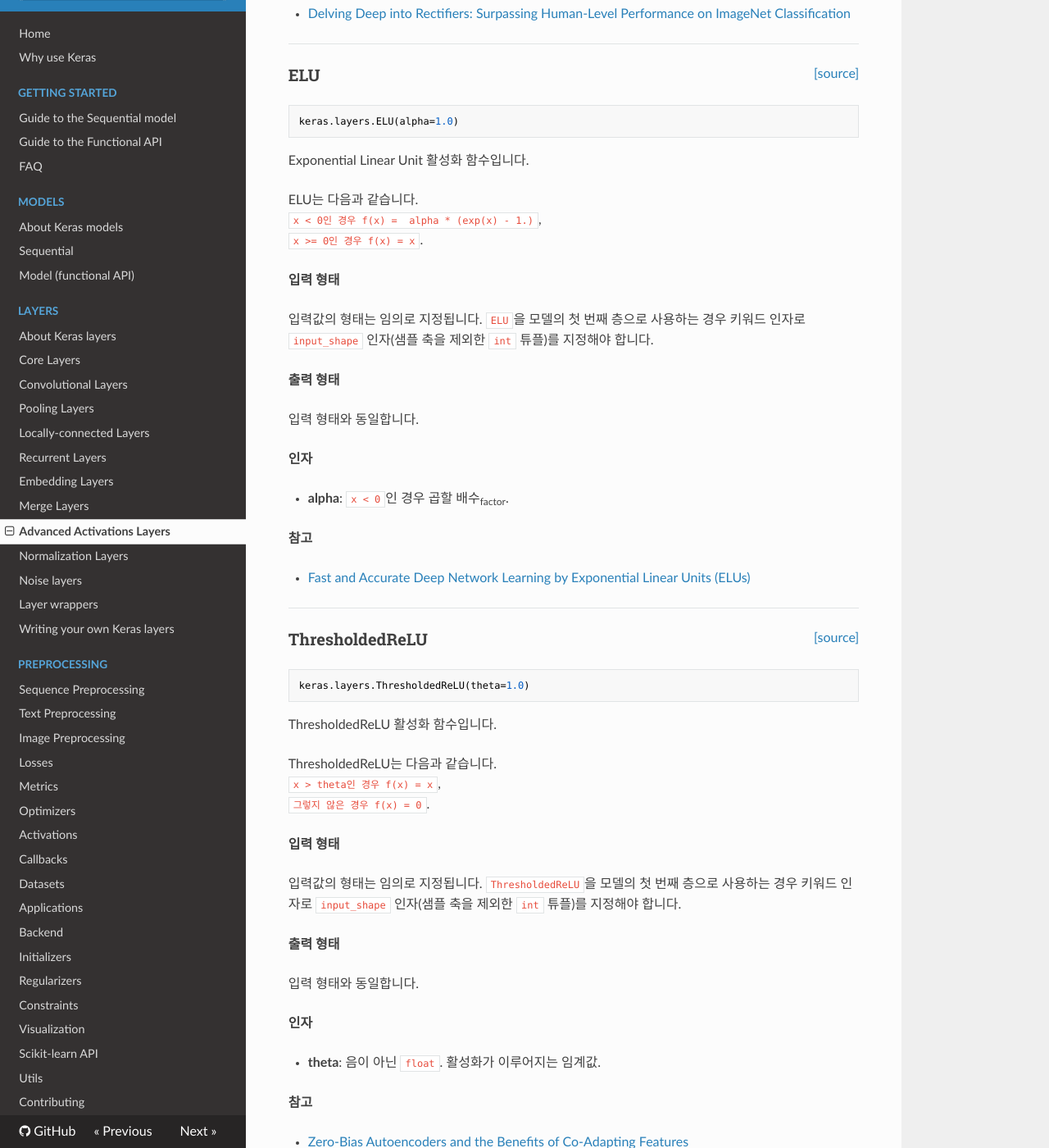
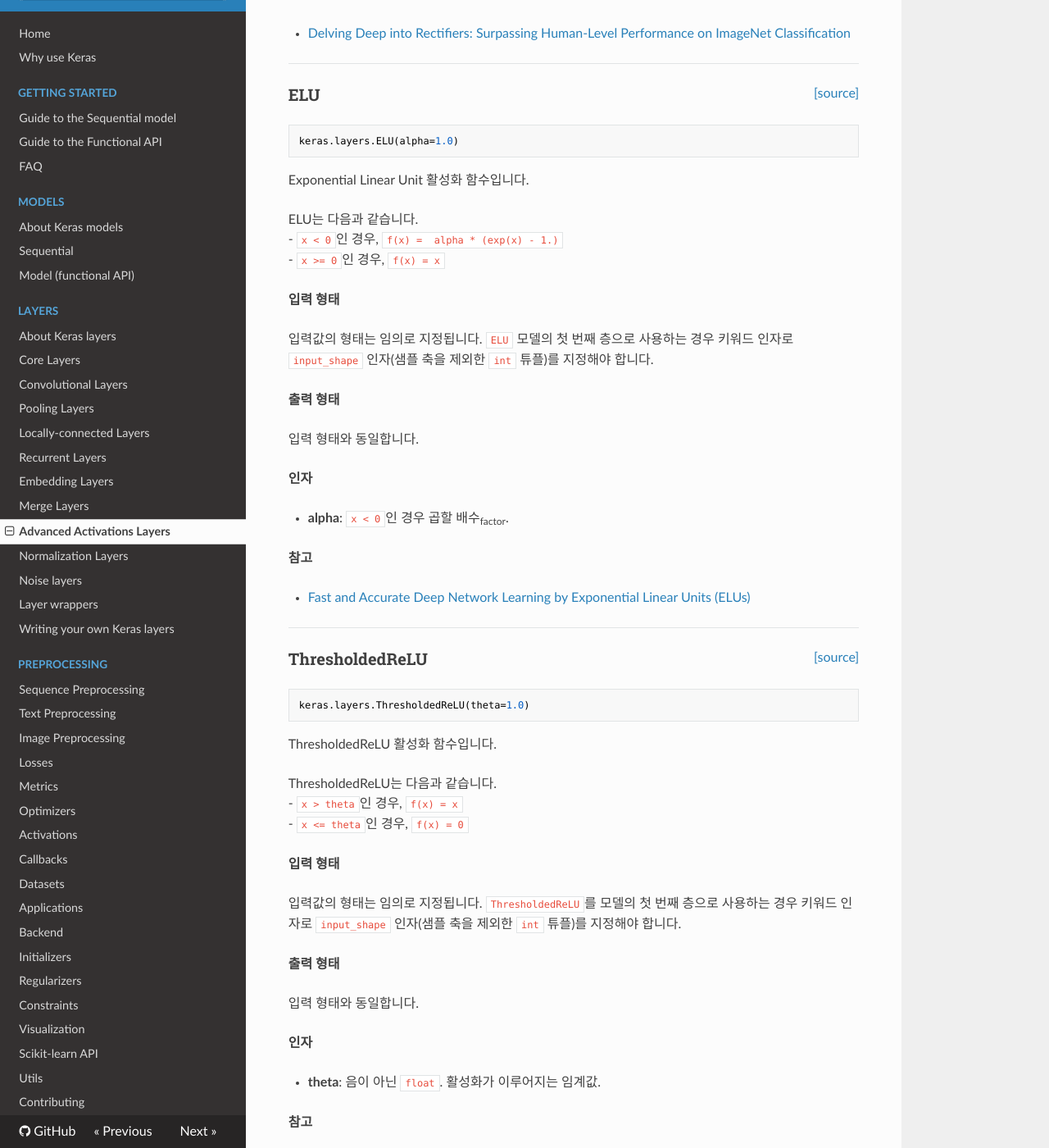
Before and after one commit to keras-team/keras-docs-ko, an MkDocs documentation site: the page built from sources/layers/advanced-activations.md, in a window 1280 px wide and 1400 px high, scrolled down 1567 px. Shown: the whole window at 82% size. Built offline with MkDocs 1.6.1, drawn with Linux system fonts in a browser that asks for light colours; nearby versions of some CDN libraries; some of the changed text lies outside the part shown.

Commit message:
Update advanced-activations.md
함수 설명 포맷 수정

```diff
--- a/sources/layers/advanced-activations.md
+++ b/sources/layers/advanced-activations.md
@@ -8,8 +8,8 @@ keras.layers.LeakyReLU(alpha=0.3)
 Leaky Rectified Linear Unit 활성화 함수입니다.
 
 유닛이 활성화되지 않는 경우 작은 그래디언트를 허용합니다.
-`x < 0인 경우 f(x) = alpha * x`,
-`x >= 0인 경우 f(x) = x`.
+- `x < 0`인 경우 `f(x) = alpha * x`
+- `x >= 0`인 경우 `f(x) = x`
 
 __입력 형태__
 
@@ -40,13 +40,14 @@ keras.layers.PReLU(alpha_initializer='zeros', alpha_regularizer=None, alpha_cons
 Parametric Rectified Linear Unit 활성화 함수입니다.
 
 PReLU는 다음과 같습니다.
-`x < 0인 경우 f(x) = alpha * x`,
-`x >= 0인 경우 f(x) = x`,
+- `x < 0`인 경우, `f(x) = alpha * x`
+- `x >= 0`인 경우, `f(x) = x`
+
 `alpha`는 x와 동일한 형태를 가진 학습된 배열입니다.
 
 __입력 형태__
 
-입력값의 형태는 임의로 지정됩니다. `PReLU`을 모델의 첫 번째 층으로 사용하는 경우 키워드 인자로 `input_shape` 인자(샘플 축을 제외한 `int` 튜플)를 지정해야 합니다.
+입력값의 형태는 임의로 지정됩니다. `PReLU`를 모델의 첫 번째 층으로 사용하는 경우 키워드 인자로 `input_shape` 인자(샘플 축을 제외한 `int` 튜플)를 지정해야 합니다.
 
 __출력 형태__
 
@@ -76,12 +77,12 @@ keras.layers.ELU(alpha=1.0)
 Exponential Linear Unit 활성화 함수입니다.
 
 ELU는 다음과 같습니다.
-`x < 0인 경우 f(x) =  alpha * (exp(x) - 1.)`,
-`x >= 0인 경우 f(x) = x`.
+- `x < 0`인 경우, `f(x) =  alpha * (exp(x) - 1.)`
+- `x >= 0`인 경우, `f(x) = x`
 
 __입력 형태__
 
-입력값의 형태는 임의로 지정됩니다. `ELU`을 모델의 첫 번째 층으로 사용하는 경우 키워드 인자로 `input_shape` 인자(샘플 축을 제외한 `int` 튜플)를 지정해야 합니다.
+입력값의 형태는 임의로 지정됩니다. `ELU` 모델의 첫 번째 층으로 사용하는 경우 키워드 인자로 `input_shape` 인자(샘플 축을 제외한 `int` 튜플)를 지정해야 합니다.
 
 __출력 형태__
 
@@ -108,12 +109,12 @@ keras.layers.ThresholdedReLU(theta=1.0)
 ThresholdedReLU 활성화 함수입니다.
 
 ThresholdedReLU는 다음과 같습니다.
-`x > theta인 경우 f(x) = x`,
-`그렇지 않은 경우 f(x) = 0`.
+- `x > theta`인 경우, `f(x) = x`
+- `x <= theta`인 경우,  `f(x) = 0`
 
 __입력 형태__
 
-입력값의 형태는 임의로 지정됩니다. `ThresholdedReLU`을 모델의 첫 번째 층으로 사용하는 경우 키워드 인자로 `input_shape` 인자(샘플 축을 제외한 `int` 튜플)를 지정해야 합니다.
+입력값의 형태는 임의로 지정됩니다. `ThresholdedReLU`를 모델의 첫 번째 층으로 사용하는 경우 키워드 인자로 `input_shape` 인자(샘플 축을 제외한 `int` 튜플)를 지정해야 합니다.
 
 __출력 형태__
 
@@ -141,7 +142,7 @@ Softmax 활성화 함수입니다.
 
 __입력 형태__
 
-입력값의 형태는 임의로 지정됩니다. `Softmax`을 모델의 첫 번째 층으로 사용하는 경우 키워드 인자로 `input_shape` 인자(샘플 축을 제외한 `int` 튜플)를 지정해야 합니다.
+입력값의 형태는 임의로 지정됩니다. `Softmax`를 모델의 첫 번째 층으로 사용하는 경우 키워드 인자로 `input_shape` 인자(샘플 축을 제외한 `int` 튜플)를 지정해야 합니다.
 
 __출력 형태__
 
@@ -165,13 +166,13 @@ Rectified Linear Unit 활성화 함수입니다.
 인자들의 기본값을 사용하면 원소별로<sub>element-wise</sub> 연산된 `max(x, 0)`를 반환합니다.
 
 다른 인자를 사용하면 다음과 같습니다.
-`x >= max_value`인 경우 `f(x) = max_value`,
-`threshold <= x < max_value`인 경우 `f(x) = x`,
-그렇지 않은 경우 `f(x) = negative_slope * (x - threshold)`.
+- `x >= max_value`인 경우, `f(x) = max_value`
+- `threshold <= x < max_value`인 경우, `f(x) = x`
+- 나머지 경우, `f(x) = negative_slope * (x - threshold)`.
 
 __입력 형태__
 
-입력값의 형태는 임의로 지정됩니다. `ReLU`을 모델의 첫 번째 층으로 사용하는 경우 키워드 인자로 `input_shape` 인자(샘플 축을 제외한 `int` 튜플)를 지정해야 합니다.
+입력값의 형태는 임의로 지정됩니다. `ReLU`를 모델의 첫 번째 층으로 사용하는 경우 키워드 인자로 `input_shape` 인자(샘플 축을 제외한 `int` 튜플)를 지정해야 합니다.
 
 __출력 형태__
 
```
